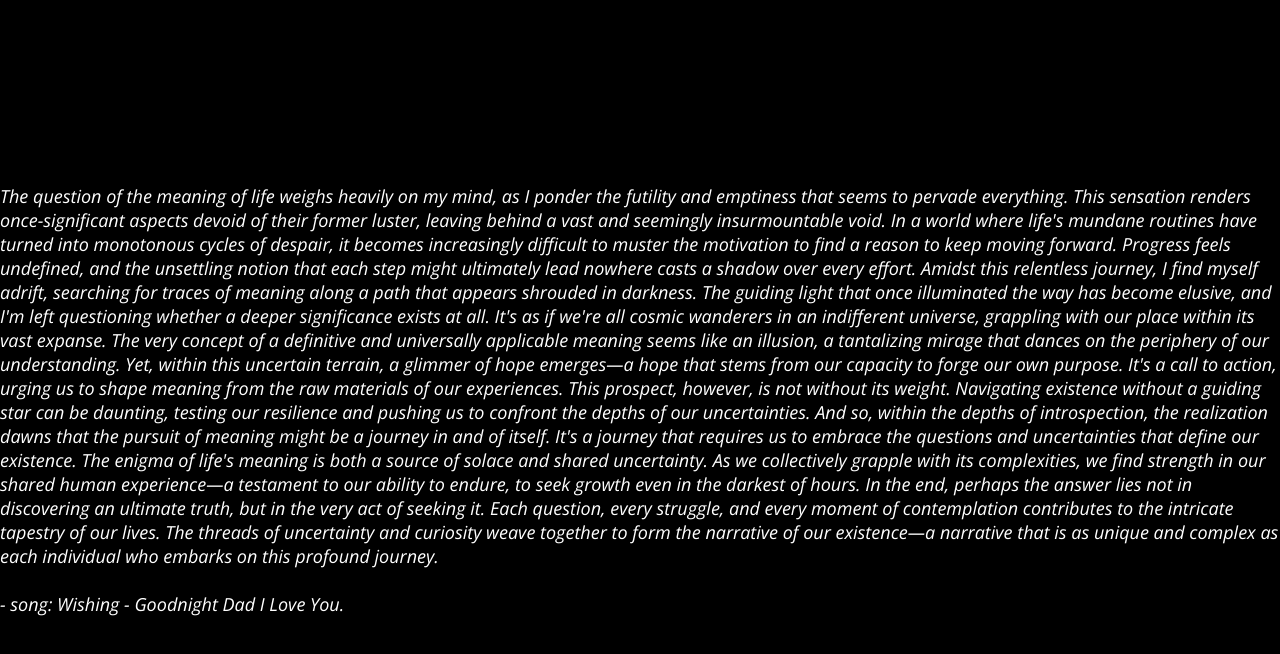
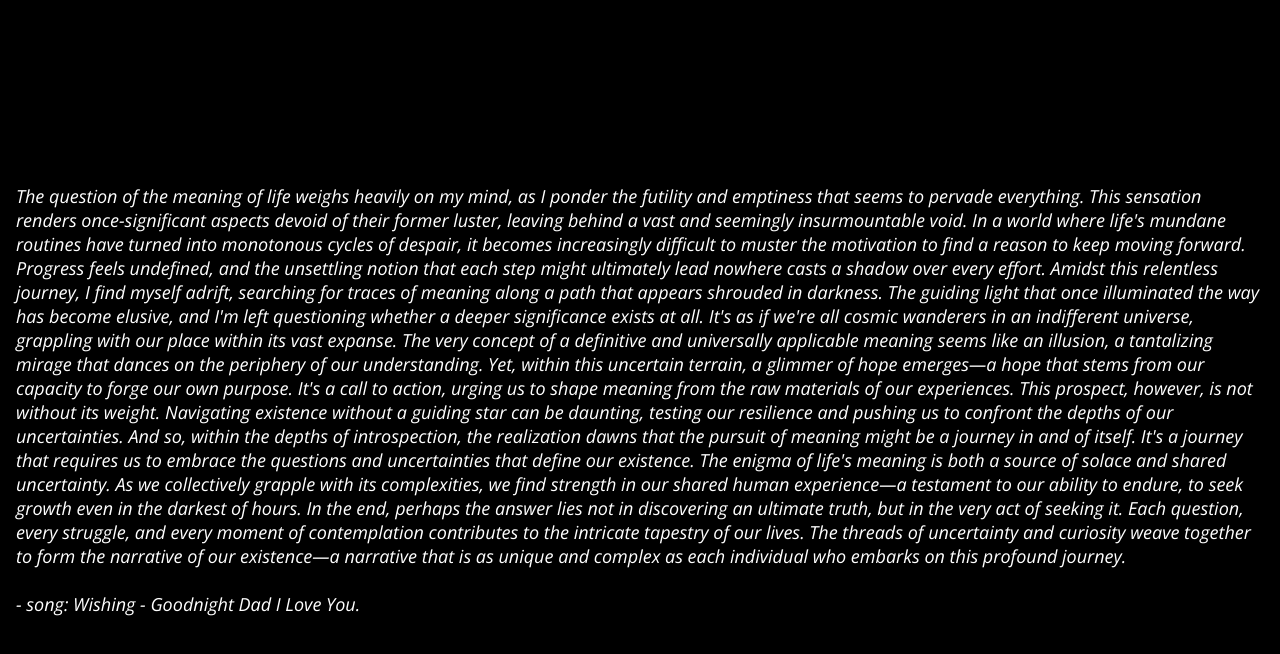
Before and after one commit to CelestiaKai/qqquestionmmmark, a plain HTML site: page index.html in a window 1280 px wide. Both pictures are taken after a click on the button "click me.". Drawn offline with nearby package versions, Linux system fonts and the light colour scheme.

Commit message:
improvements : corectness, style and seo
- corectness
    - add link to netlify site in README
    - add netlify.toml which redirects 404 to / and adds /git reoute
      which redirects to source code
- style
    - format css, js and html
    - add formatter files
- seo
    - add description
    - add keywords
    - add add manifest tags
    - link the source code in a comment
    - add robots.txt
    - add manifest.json

Signed-off-by: Ari Archer <ari.web.xyz@gmail.com>

```diff
--- a/index.html
+++ b/index.html
@@ -1,10 +1,29 @@
-<!DOCTYPE html>
+<!doctype html>
 <html lang="en">
     <head>
-    <meta charset="UTF-8">
+        <meta charset="UTF-8" />
+        <meta http-equiv="X-UA-Compatible" content="IE=edge">
         <meta name="viewport" content="width=device-width, initial-scale=1.0">
+
         <title>???</title>
-    <link rel="stylesheet" href="/style.css">
+        <link rel="stylesheet" href="/style.css" />
+
+        <meta name="description" content="???" />
+        <meta
+            name="keywords"
+            content="???, question, life, lifestyle, philosophy, personal, celestia, celestia kai, audio, music, dark, meaning of life, quote"
+        />
+        <meta
+            name="robots"
+            content="follow, index, max-snippet:-1, max-video-preview:-1, max-image-preview:large"
+        />
+        <meta property="og:type" content="website" />
+
+        <meta name="color-scheme" content="dark" />
+        <meta name="theme-color" content="black" />
+
+        <link rel="manifest" href="/manifest.json" />
+
         <script type="text/javascript">
             <!--//--><![CDATA[//><!--
             /**
@@ -38,17 +57,57 @@
     <body>
         <div id="hidden-content">
             <button id="play-button">click me.</button>
+
             <audio id="audio-player" loop>
-            <source src="/audio/srbs.mp3" type="audio/mpeg">
+                <source src="/audio/srbs.mp3" type="audio/mpeg" />
             </audio>
-        <p id="hidden-text">The question of the meaning of life weighs heavily on my mind, as I ponder the futility and emptiness that seems to pervade everything. This sensation renders once-significant aspects devoid of their former luster, leaving behind a vast and seemingly insurmountable void. In a world where life's mundane routines have turned into monotonous cycles of despair, it becomes increasingly difficult to muster the motivation to find a reason to keep moving forward. Progress feels undefined, and the unsettling notion that each step might ultimately lead nowhere casts a shadow over every effort.
-            Amidst this relentless journey, I find myself adrift, searching for traces of meaning along a path that appears shrouded in darkness. The guiding light that once illuminated the way has become elusive, and I'm left questioning whether a deeper significance exists at all. It's as if we're all cosmic wanderers in an indifferent universe, grappling with our place within its vast expanse. The very concept of a definitive and universally applicable meaning seems like an illusion, a tantalizing mirage that dances on the periphery of our understanding.
-            Yet, within this uncertain terrain, a glimmer of hope emerges—a hope that stems from our capacity to forge our own purpose. It's a call to action, urging us to shape meaning from the raw materials of our experiences. This prospect, however, is not without its weight. Navigating existence without a guiding star can be daunting, testing our resilience and pushing us to confront the depths of our uncertainties.
-            And so, within the depths of introspection, the realization dawns that the pursuit of meaning might be a journey in and of itself. It's a journey that requires us to embrace the questions and uncertainties that define our existence. The enigma of life's meaning is both a source of solace and shared uncertainty. As we collectively grapple with its complexities, we find strength in our shared human experience—a testament to our ability to endure, to seek growth even in the darkest of hours.
-            In the end, perhaps the answer lies not in discovering an ultimate truth, but in the very act of seeking it. Each question, every struggle, and every moment of contemplation contributes to the intricate tapestry of our lives. The threads of uncertainty and curiosity weave together to form the narrative of our existence—a narrative that is as unique and complex as each individual who embarks on this profound journey.
-        <br><br>
+
+            <p id="hidden-text">
+                The question of the meaning of life weighs heavily on my mind,
+                as I ponder the futility and emptiness that seems to pervade
+                everything. This sensation renders once-significant aspects
+                devoid of their former luster, leaving behind a vast and
+                seemingly insurmountable void. In a world where life's mundane
+                routines have turned into monotonous cycles of despair, it
+                becomes increasingly difficult to muster the motivation to find
+                a reason to keep moving forward. Progress feels undefined, and
+                the unsettling notion that each step might ultimately lead
+                nowhere casts a shadow over every effort. Amidst this relentless
+                journey, I find myself adrift, searching for traces of meaning
+                along a path that appears shrouded in darkness. The guiding
+                light that once illuminated the way has become elusive, and I'm
+                left questioning whether a deeper significance exists at all.
+                It's as if we're all cosmic wanderers in an indifferent
+                universe, grappling with our place within its vast expanse. The
+                very concept of a definitive and universally applicable meaning
+                seems like an illusion, a tantalizing mirage that dances on the
+                periphery of our understanding. Yet, within this uncertain
+                terrain, a glimmer of hope emerges—a hope that stems from our
+                capacity to forge our own purpose. It's a call to action, urging
+                us to shape meaning from the raw materials of our experiences.
+                This prospect, however, is not without its weight. Navigating
+                existence without a guiding star can be daunting, testing our
+                resilience and pushing us to confront the depths of our
+                uncertainties. And so, within the depths of introspection, the
+                realization dawns that the pursuit of meaning might be a journey
+                in and of itself. It's a journey that requires us to embrace the
+                questions and uncertainties that define our existence. The
+                enigma of life's meaning is both a source of solace and shared
+                uncertainty. As we collectively grapple with its complexities,
+                we find strength in our shared human experience—a testament to
+                our ability to endure, to seek growth even in the darkest of
+                hours. In the end, perhaps the answer lies not in discovering an
+                ultimate truth, but in the very act of seeking it. Each
+                question, every struggle, and every moment of contemplation
+                contributes to the intricate tapestry of our lives. The threads
+                of uncertainty and curiosity weave together to form the
+                narrative of our existence—a narrative that is as unique and
+                complex as each individual who embarks on this profound journey.
+                <br /><br />
                 - song: Wishing - Goodnight Dad I Love You.
             </p>
         </div>
+
+        <!-- source code @ /git -->
     </body>
 </html>
--- a/script.js
+++ b/script.js
@@ -1,11 +1,13 @@
-document.addEventListener("DOMContentLoaded", function() {
-    const playButton = document.getElementById("play-button");
-    const audioPlayer = document.getElementById("audio-player");
-    const hiddenText = document.getElementById("hidden-text");
+"use strict";
 
-    playButton.addEventListener("click", function() {
-        audioPlayer.play();
-        playButton.style.display = "none";
-        hiddenText.style.display = "block";
+document.addEventListener("DOMContentLoaded", () => {
+    let play_button = document.getElementById("play-button");
+    let audio_player = document.getElementById("audio-player");
+    let hidden_text = document.getElementById("hidden-text");
+
+    play_button.addEventListener("click", () => {
+        audio_player.play();
+        play_button.style.display = "none";
+        hidden_text.style.display = "block";
     });
 });
--- a/style.css
+++ b/style.css
@@ -1,4 +1,34 @@
-@import url('https://fonts.googleapis.com/css2?family=Open+Sans:ital,wght@0,400;0,500;0,600;0,700;0,800;1,300;1,400;1,500;1,600;1,700;1,800&display=swap');
+@import url("https://fonts.googleapis.com/css2?family=Open+Sans:ital,wght@0,400;0,500;0,600;0,700;0,800;1,300;1,400;1,500;1,600;1,700;1,800&display=swap");
+
+:root {
+    color-scheme: dark;
+
+    --black: #000;
+    --white: #fff;
+
+    --anim-speed: 2s;
+
+    --max-w: 1300px;
+
+    --fs1: 18px;
+    --fs2: 24px;
+}
+
+*,
+*::before,
+*::after {
+    scrollbar-width: none;
+    -ms-overflow-style: none;
+
+    -webkit-box-sizing: border-box;
+    box-sizing: border-box;
+
+    scroll-behavior: smooth;
+}
+
+::-webkit-scrollbar {
+    display: none;
+}
 
 body {
     margin: 0;
@@ -6,7 +36,8 @@ body {
     justify-content: center;
     align-items: center;
     height: 100vh;
-    background-color: #000000;
+    padding: 1em;
+    background-color: var(--black);
 }
 
 #hidden-content {
@@ -14,40 +45,61 @@ body {
 }
 
 #play-button {
-    font-size: 24spx;
+    font-size: var(--fs2);
     padding: 10px 20px;
     border: none;
-    background-color: #000000;
+    background-color: var(--black);
     color: white;
     cursor: pointer;
-    animation: fade-in 2s ease-in-out forwards;
+    animation: fade-in var(--anim-speed) ease-in-out forwards;
 }
 
 #play-button:hover {
-    background-color: #000000;
+    background-color: var(--black);
 }
 
 #hidden-text {
-    font-family: 'open sans', 'Courier New', Courier, monospace;
+    font-family: "open sans", "Courier New", Courier, monospace;
     /* font-weight: bold; */
     font-style: italic;
     display: none;
     color: white;
-    font-size: 18px;
-    max-width: 1300px;
-    animation: fade-in 2s ease-in-out forwards;
+    font-size: var(--fs1);
+    max-width: var(--max-w);
+    animation: fade-in var(--anim-speed) ease-in-out forwards;
 }
+
 #hidden-text::selection {
-  color: #000000;       /* text color when selected */
-  background-color: #ffffff; /* bg color when selected */
+    color: var(--black); /* text color when selected */
+    background-color: var(--white); /* bg color when selected */
 }
+
 @keyframes fade-in {
     0% {
         opacity: 0;
         transform: translateY(20px);
     }
+
     100% {
         opacity: 1;
         transform: translateY(0);
     }
 }
+
+@media (prefers-reduced-motion: reduce) {
+    *,
+    *::before,
+    *::after {
+        -webkit-animation-duration: 0.01ms !important;
+        animation-duration: 0.01ms !important;
+
+        -webkit-animation-iteration-count: 1 !important;
+        animation-iteration-count: 1 !important;
+
+        -webkit-transition-duration: 0.01ms !important;
+        -o-transition-duration: 0.01ms !important;
+        transition-duration: 0.01ms !important;
+
+        scroll-behavior: auto !important;
+    }
+}
```
Also changed, not shown: sitemap.xml (added, +11 -0 lines), manifest.json (added), robots.txt (added), 4 other files. Lines whose indentation alone changed are shown as unchanged.
